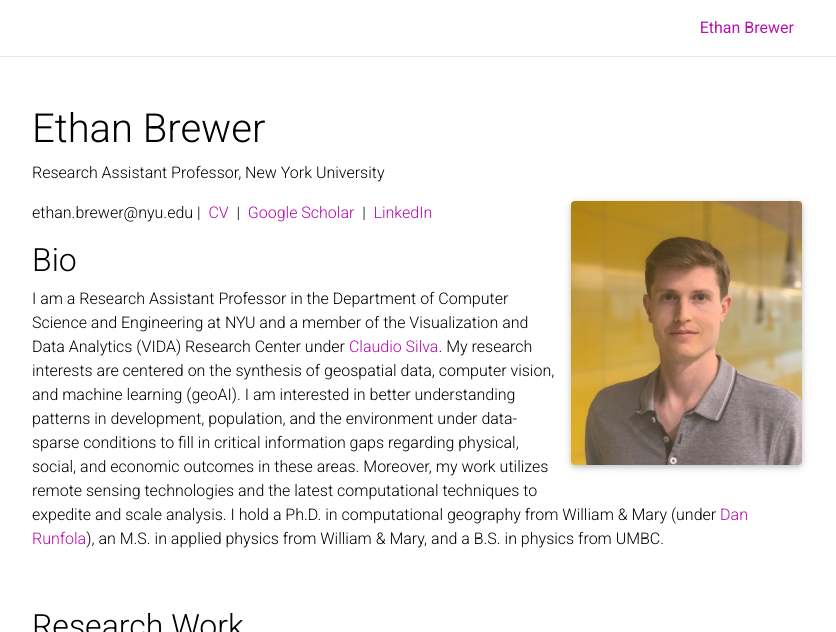
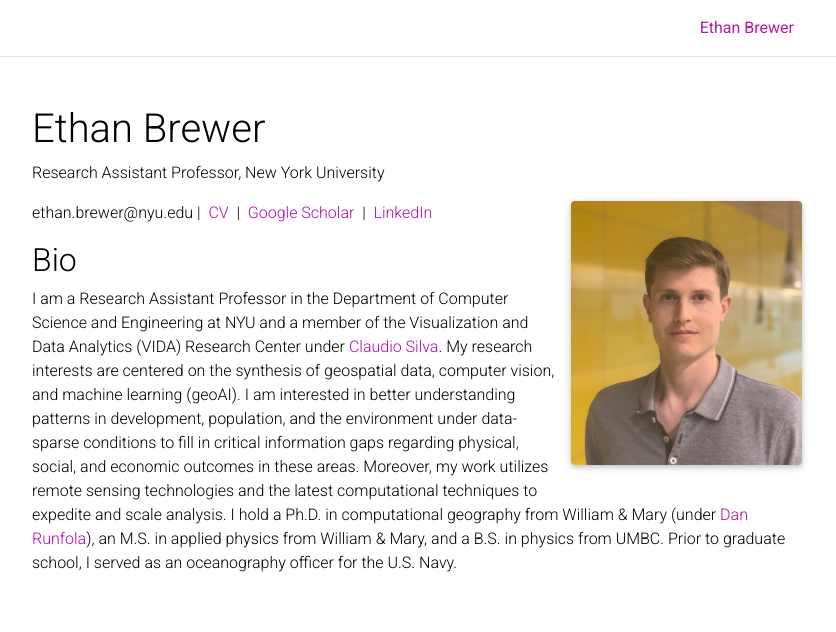
Before and after one commit to EMBrewer/EMBRewer.github.io, a Jekyll site: the page built from _pages/about.md, in a window 1280 px wide and 900 px high, cut to the strip 0-632 px from the top of the window. Shown: the whole strip, without its empty margins (223-1059 px from the left). Built offline with Jekyll 4.4.1, drawn with Linux system fonts in a browser that asks for light colours; full-size pictures stand in for the smaller copies a plugin makes; comment, search, counter and statistics services are not loaded; a style sheet for code colours, icons or effects is not loaded.

Commit message:
Update about.md

```diff
--- a/_pages/about.md
+++ b/_pages/about.md
@@ -19,7 +19,7 @@
 [LinkedIn](https://www.linkedin.com/in/ethanbrewer/)
 &nbsp;
 ## Bio
-I am a Research Assistant Professor in the Department of Computer Science and Engineering at NYU and a member of the Visualization and Data Analytics (VIDA) Research Center under <a href='https://engineering.nyu.edu/faculty/claudio-silva'>Claudio Silva</a>. My research interests are centered on the synthesis of geospatial data, computer vision, and machine learning (geoAI). I am interested in better understanding patterns in development, population, and the environment under data-sparse conditions to fill in critical information gaps regarding physical, social, and economic outcomes in these areas. Moreover, my work utilizes remote sensing technologies and the latest computational techniques to expedite and scale analysis. I hold a Ph.D. in computational geography from William & Mary (under <a href='https://www.wm.edu/as/appliedscience/people/runfola_d.php'>Dan Runfola</a>), an M.S. in applied physics from William & Mary, and a B.S. in physics from UMBC.
+I am a Research Assistant Professor in the Department of Computer Science and Engineering at NYU and a member of the Visualization and Data Analytics (VIDA) Research Center under <a href='https://engineering.nyu.edu/faculty/claudio-silva'>Claudio Silva</a>. My research interests are centered on the synthesis of geospatial data, computer vision, and machine learning (geoAI). I am interested in better understanding patterns in development, population, and the environment under data-sparse conditions to fill in critical information gaps regarding physical, social, and economic outcomes in these areas. Moreover, my work utilizes remote sensing technologies and the latest computational techniques to expedite and scale analysis. I hold a Ph.D. in computational geography from William & Mary (under <a href='https://www.wm.edu/as/appliedscience/people/runfola_d.php'>Dan Runfola</a>), an M.S. in applied physics from William & Mary, and a B.S. in physics from UMBC. Prior to graduate school, I served as an oceanography officer for the U.S. Navy.
 
 &nbsp;
 ## Research Work
```
